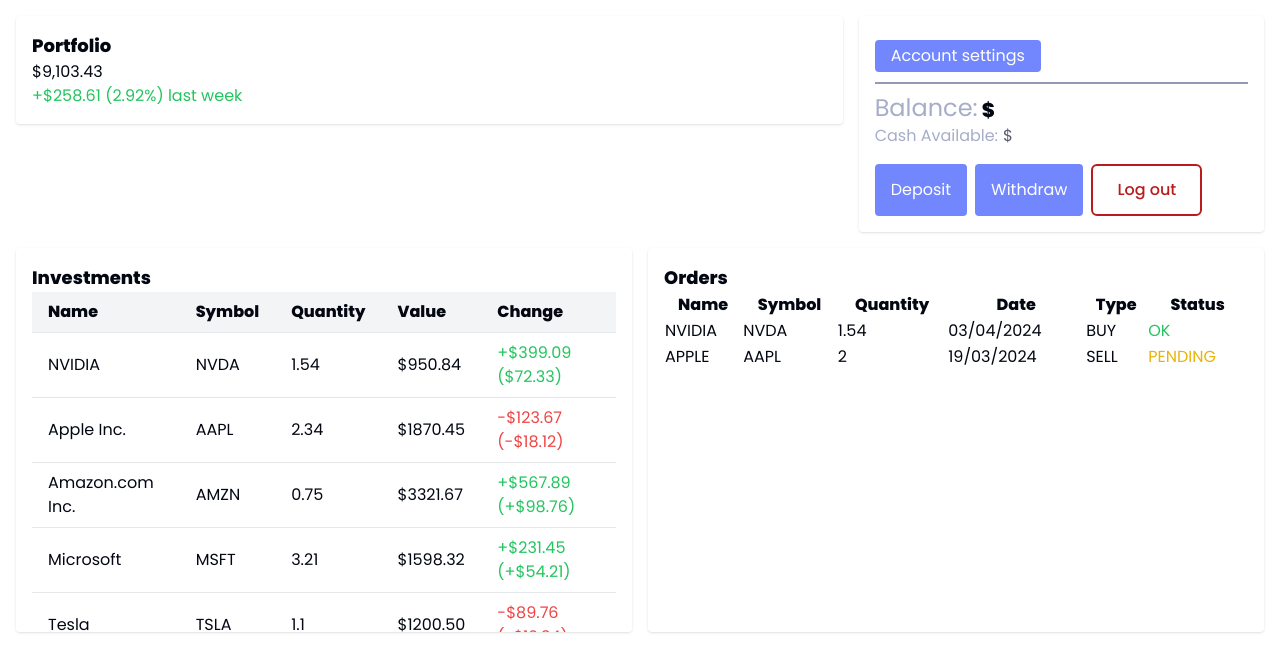
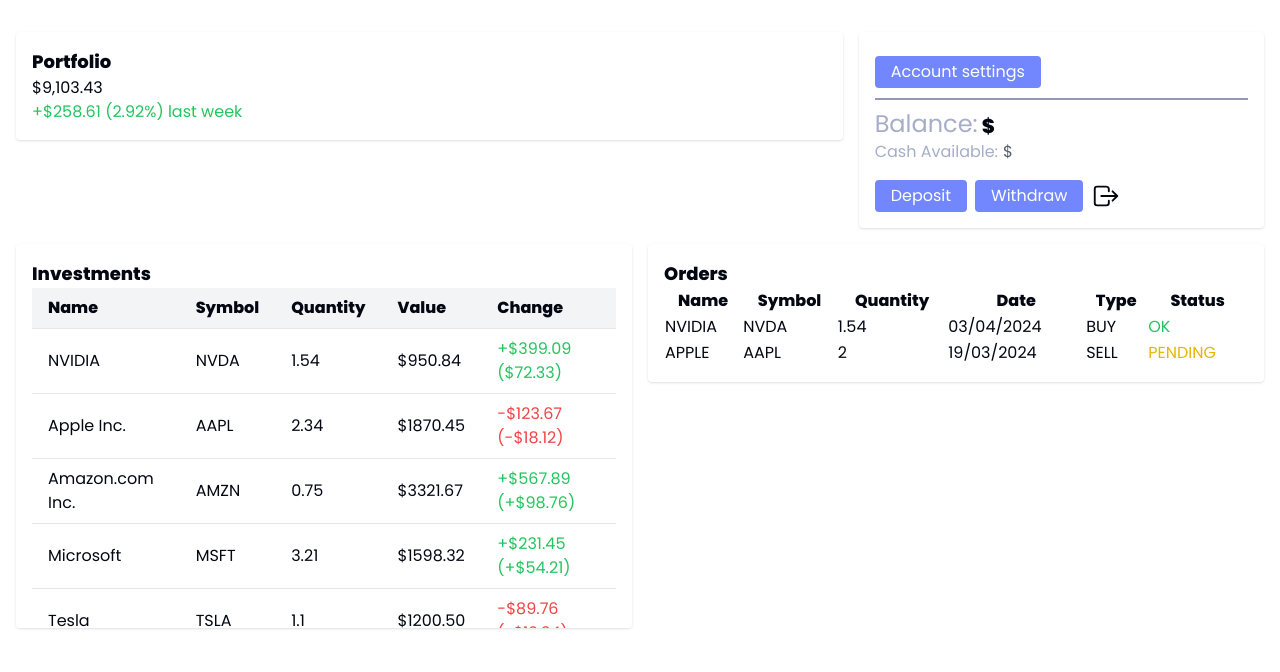
Before and after one commit to coradini1/Coyote-Trade, a Next.js app in the folder frontend/: page /dashboard in a window 1280 px wide. Shown: the top 672 px of the page. Built offline with nearby package versions, Linux system fonts and the light colour scheme; no server answers.

Commit message:
feat: add Icons, UI

```diff
--- a/frontend/app/dashboard/page.tsx
+++ b/frontend/app/dashboard/page.tsx
@@ -38,20 +38,23 @@
   }, []);
 
   return (
-    <div>
-      <div className="p-4">
-        <div className="grid grid-cols-1 md:grid-cols-3 gap-4">
-          <div className="md:col-span-2 ">
-            <Portfolio />
-          </div>
+    <div className="container mx-auto px-4 py-8">
+      <div className="grid grid-cols-1 md:grid-cols-3 gap-4">
+        <div className="md:col-span-2 space-y-4">
+          <Portfolio />
+        </div>
+        <div className="md:col-span-1 space-y-4">
           <UserCard userData={user} />
         </div>
-        <div className="grid grid-cols-1 md:grid-cols-2 gap-4 mt-4">
+      </div>
+      <div className="grid grid-cols-1 md:grid-cols-2 gap-4 mt-4">
+        <div className="space-y-4">
           <Investments />
+        </div>
+        <div className="space-y-4">
           <Orders />
         </div>
       </div>
     </div>
   );
-
 }
--- a/frontend/components/custom/UserCard/UserCard.tsx
+++ b/frontend/components/custom/UserCard/UserCard.tsx
@@ -1,6 +1,8 @@
 "use client";
 import React, { useEffect, useState } from "react";
 import Modal from "../Modal/Modal";
+import { IoLogOutOutline } from 'react-icons/io5';
+
 
 function UserCard({ userData }: any) {
   const [isModalOpen, setIsModalOpen] = useState(false);
@@ -72,7 +74,7 @@
         >
           Withdraw
         </button>
-        <h1
+        <button
   onClick={() => {
     fetch(`${process.env.NEXT_PUBLIC_API_URL}/api/user/logout`, {
       method: "GET",
@@ -84,10 +86,9 @@
       window.location.href = "/login";
     });
   }}
-          className="cursor-pointer rounded-md border-2 border-solid border-red-700 px-6 py-3 font-medium text-red-700 transition-all duration-200 ease-out hover:bg-red-700 hover:text-white dark:text-textBaseDark"
 >
-          Log out
-        </h1>
+  <IoLogOutOutline size={30} />
+</button>
         {isModalOpen && (
           <Modal
             isOpen={isModalOpen}
--- a/frontend/package.json
+++ b/frontend/package.json
@@ -31,7 +31,7 @@
     "react": "^18",
     "react-day-picker": "^8.10.1",
     "react-dom": "^18",
-    "react-icons": "^5.1.0",
+    "react-icons": "^5.2.1",
     "recharts": "^2.12.6",
     "tailwind-merge": "^2.2.2",
     "tailwindcss-animate": "^1.0.7"
```
Also changed, not shown: 1 other file (tests, documents, lock files or other folders). Lines whose indentation alone changed are shown as unchanged.
